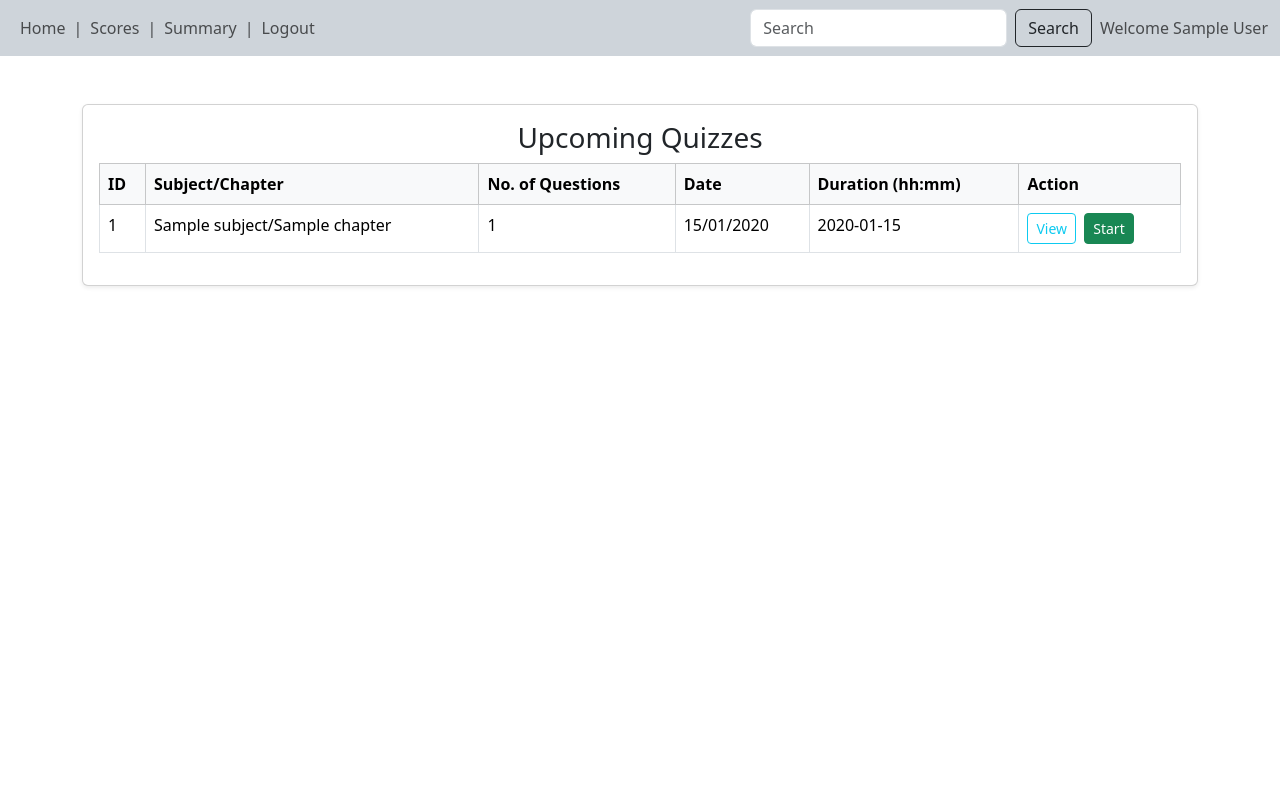
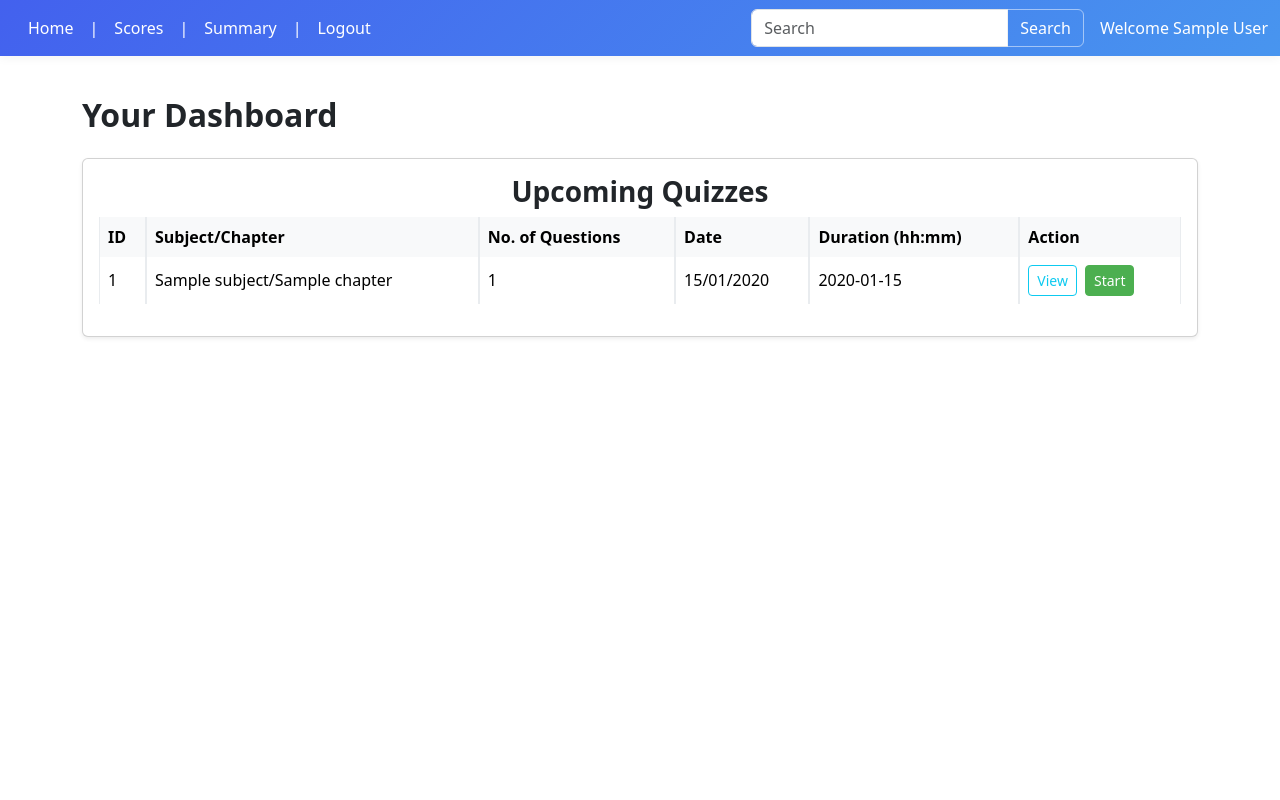
Before and after one commit to ethicks-x/quiz-app, a Flask app: page /user/dashboard in a window 1280 px wide. Run offline with Flask 3, Linux system fonts and the light colour scheme; a user stored in the database is signed in; tables that the repository leaves empty hold one stand-in row (values such as "Sample post"); parts of the project's set-up code (start-up, migrations or seed data) failed here and were passed over; some libraries are stand-ins or nearby versions.

Commit message:
updated UI, fixed logout button

```diff
--- a/static/styling/index.css
+++ b/static/styling/index.css
@@ -1,3 +1,28 @@
+:root {
+  --primary-color: #4361ee;
+  --primary-light: #4895ef;
+  --secondary-color: #3f37c9;
+  --accent-color: #4cc9f0;
+  --success-color: #4caf50;
+  --info-color: #2196f3;
+  --warning-color: #ff9800;
+  --danger-color: #f44336;
+  --dark-color: #212529;
+  --light-color: #f8f9fa;
+  --gray-100: #f8f9fa;
+  --gray-200: #e9ecef;
+  --gray-300: #dee2e6;
+  --gray-400: #ced4da;
+  --gray-500: #adb5bd;
+  --gray-600: #6c757d;
+  --gray-700: #495057;
+  --gray-800: #343a40;
+  --gray-900: #212529;
+  --border-radius: 0.375rem;
+  --box-shadow: 0 0.5rem 1rem rgba(0, 0, 0, 0.08);
+  --transition: all 0.3s ease;
+}
+
 *,
 *::after,
 *::before {
@@ -5,3 +30,167 @@
   padding: 0;
   box-sizing: border-box;
 }
+
+body {
+  font-family: 'Segoe UI', system-ui, -apple-system, sans-serif;
+  line-height: 1.6;
+  color: var(--gray-800);
+  background-color: var(--gray-100);
+}
+
+.navbar {
+  box-shadow: 0 2px 10px rgba(0, 0, 0, 0.05);
+  padding: 1rem;
+}
+
+.navbar-light {
+  background: linear-gradient(135deg, var(--primary-color), var(--primary-light)) !important;
+}
+
+.navbar-light .nav-link,
+.navbar-light .navbar-text {
+  color: white !important;
+  font-weight: 500;
+  transition: var(--transition);
+}
+
+.navbar-light .nav-link:hover {
+  color: rgba(255, 255, 255, 0.8) !important;
+}
+
+.card {
+  border: none;
+  border-radius: var(--border-radius);
+  box-shadow: var(--box-shadow);
+  transition: var(--transition);
+  margin-bottom: 1.5rem;
+}
+
+.card:hover {
+  transform: translateY(-5px);
+  box-shadow: 0 0.5rem 1.5rem rgba(0, 0, 0, 0.1);
+}
+
+.card-title {
+  font-weight: 600;
+  margin-bottom: 1rem;
+}
+
+.card-body {
+  padding: 1.5rem;
+}
+
+.form-control {
+  border-radius: var(--border-radius);
+  padding: 0.75rem 1rem;
+  border: 1px solid var(--gray-300);
+  transition: var(--transition);
+}
+
+.form-control:focus {
+  box-shadow: 0 0 0 0.25rem rgba(67, 97, 238, 0.25);
+  border-color: var(--primary-light);
+}
+
+.btn {
+  border-radius: var(--border-radius);
+  padding: 0.5rem 1.25rem;
+  font-weight: 500;
+  transition: var(--transition);
+}
+
+.btn-primary {
+  background-color: var(--primary-color) !important;
+  border-color: var(--primary-color) !important;
+}
+
+.btn-primary:hover {
+  background-color: var(--secondary-color) !important;
+  border-color: var(--secondary-color) !important;
+}
+
+.btn-success {
+  background-color: var(--success-color) !important;
+  border-color: var(--success-color) !important;
+}
+
+.btn-outline-dark {
+  color: white !important;
+  border-color: rgba(255, 255, 255, 0.5) !important;
+}
+
+.btn-outline-dark:hover {
+  background-color: rgba(255, 255, 255, 0.1) !important;
+}
+
+.table {
+  border-collapse: separate;
+  border-spacing: 0;
+  width: 100%;
+}
+
+.table th {
+  font-weight: 600;
+}
+
+.table-bordered {
+  border: none;
+}
+
+.table-bordered th,
+.table-bordered td {
+  border: 1px solid var(--gray-200);
+}
+
+.table-light thead {
+  background-color: var(--gray-200);
+}
+
+.alert {
+  border-radius: var(--border-radius);
+  border: none;
+}
+
+.bg-body-secondary {
+  background-color: white !important;
+}
+
+.container.quiz-container {
+  background-color: white;
+  box-shadow: var(--box-shadow);
+  border-radius: var(--border-radius);
+}
+
+.question-box {
+  border: 2px solid var(--primary-light) !important;
+  border-radius: var(--border-radius);
+  padding: 20px;
+  background-color: rgba(67, 97, 238, 0.02);
+}
+
+.question-number {
+  background-color: var(--accent-color) !important;
+  color: white !important;
+}
+
+.timer {
+  background-color: var(--primary-color) !important;
+  color: white !important;
+}
+
+/* Improve table spacing */
+.table th, .table td {
+  padding: 0.75rem 1rem;
+  vertical-align: middle;
+}
+
+/* Add subtle animation for quiz options */
+.option {
+  transition: var(--transition);
+  padding: 0.5rem;
+  border-radius: var(--border-radius);
+}
+
+.option:hover {
+  background-color: var(--gray-100);
+}
--- a/templates/base.html
+++ b/templates/base.html
@@ -4,10 +4,12 @@
     <meta charset="UTF-8" />
     <meta name="viewport" content="width=device-width, initial-scale=1.0" />
     <link rel="stylesheet" href="{{ url_for('static', filename='styling/index.css') }}"/>
+    <link rel="stylesheet" href="https://fonts.googleapis.com/css2?family=Inter:wght@300;400;500;600;700&display=swap">
     {{ bootstrap.load_css() }}
     <title>{% block title %}Quiz Master{% endblock %}</title>
   </head>
-  <body class="h-100">
-    {% block body %}{% endblock %} {{ bootstrap.load_js() }}
+  <body class="h-100 d-flex flex-column">
+    {% block body %}{% endblock %}
+    {{ bootstrap.load_js() }}
   </body>
 </html>
--- a/templates/user/dashboard.html
+++ b/templates/user/dashboard.html
@@ -3,7 +3,8 @@
 {% block title %}Dashboard{% endblock %}
 
 {% block content %}
-    <div class="container mt-5">
+    <div class="container mt-3">
+        <h2 class="fw-bold mb-4">Your Dashboard</h2>
         <div class="card shadow-sm">
             <div class="card-body">
                 <h3 class="card-title text-center">Upcoming Quizzes</h3>
@@ -22,7 +23,7 @@
                         <tbody>
                             {% if quizzes|length == 0 %}
                                 <tr>
-                                    <td colspan="5" class="text-center">No upcoming quizzes</td>
+                                    <td colspan="6" class="text-center py-3">No upcoming quizzes</td>
                                 </tr>
                             {% endif %}
                             {% for quiz in quizzes %}
@@ -33,8 +34,10 @@
                                     <td>{{ quiz.date_of_quiz.strftime('%d/%m/%Y') }}</td>
                                     <td>{{ quiz.time_duration }}</td>
                                     <td>
-                                        <a href="/user/view_quiz/{{ quiz.id }}" class="btn btn-sm btn-outline-info me-1">View</a>
-                                        <a href="/user/take_quiz/{{ quiz.id }}" class="btn btn-success btn-sm">Start</a>
+                                        <div class="d-flex gap-2">
+                                            <a href="/user/view_quiz/{{ quiz.id }}" class="btn btn-sm btn-outline-info">View</a>
+                                            <a href="/user/take_quiz/{{ quiz.id }}" class="btn btn-sm btn-success">Start</a>
+                                        </div>
                                     </td>
                                 </tr>
                             {% endfor %}
--- a/templates/user/structure.html
+++ b/templates/user/structure.html
@@ -3,25 +3,27 @@
 {% block title %}User View{% endblock %}
 
 {% block body %}
-  <nav class="navbar navbar-expand-lg navbar-light bg-dark-subtle">
+  <nav class="navbar navbar-expand-lg navbar-light">
     <div class="container-fluid">
       <!-- Navbar links on the left -->
       <div class="navbar-nav flex-row flex-nowrap flex-shrink-0">
-        <a class="nav-link px-2" aria-current="page" href="/user/dashboard">Home</a>
-        <span class="navbar-text">|</span>
-        <a class="nav-link px-2" href="/user/scores">Scores</a>
-        <span class="navbar-text">|</span>
-        <a class="nav-link px-2" href="/user/summary">Summary</a>
-        <span class="navbar-text">|</span>
-        <a class="nav-link px-2" href="/auth/logout">Logout</a>
+        <a class="nav-link px-3" aria-current="page" href="/user/dashboard">Home</a>
+        <span class="navbar-text text-white">|</span>
+        <a class="nav-link px-3" href="/user/scores">Scores</a>
+        <span class="navbar-text text-white">|</span>
+        <a class="nav-link px-3" href="/user/summary">Summary</a>
+        <span class="navbar-text text-white">|</span>
+        <a class="nav-link px-3" href="/logout">Logout</a>
       </div>
 
       <!-- Right-aligned elements -->
       <div class="d-flex align-items-center">
         <!-- Search Form -->
-        <form class="d-flex me-2" action="/user/search" method="GET">
-          <input class="form-control me-2" type="search" name="search" placeholder="Search" aria-label="Search">
-          <button class="btn btn-outline-dark" type="submit">Search</button>
+        <form class="d-flex me-3" action="/user/search" method="GET">
+          <div class="input-group">
+            <input class="form-control" type="search" name="search" placeholder="Search" aria-label="Search">
+            <button class="btn btn-outline-dark" type="submit">Search</button>
+          </div>
         </form>
 
         <!-- Welcome Message -->
@@ -29,7 +31,7 @@
       </div>
     </div>
   </nav>
-  <main>
+  <main class="flex-grow-1 py-4">
     {% block content %}Nothing...{% endblock %}
   </main>
 {% endblock %}
```
Also changed, not shown: templates/admin/structure.html (+15 -13 lines), templates/auth/login.html (+11 -12 lines), templates/auth/register.html (+11 -12 lines), 1 other file.
